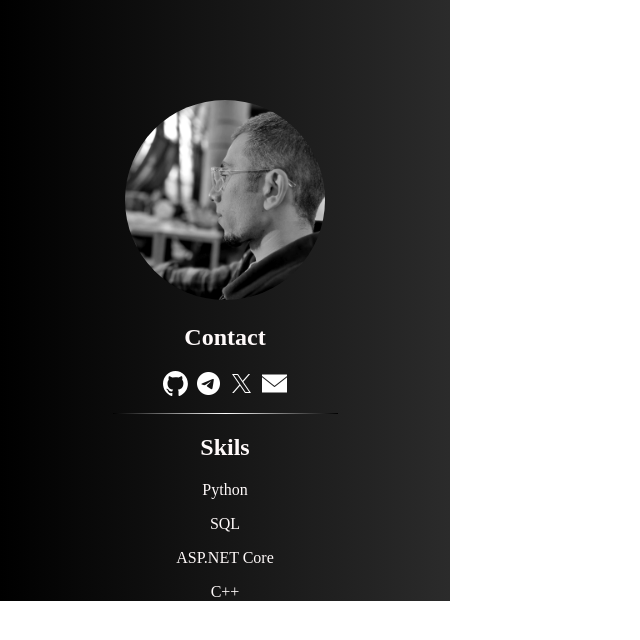
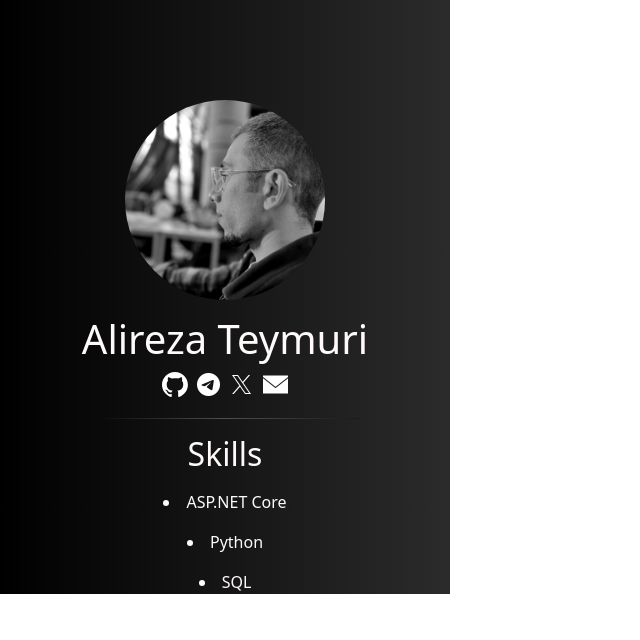
Before and after one commit to teymuri-alireza/teymuri-alireza.github.io, a plain HTML site: page index.html in a window 1280 px wide. Shown: the whole page, without its empty margins (0-640 px from the left). Drawn offline with nearby package versions, Linux system fonts and the light colour scheme.

Commit message:
wip: add skills

```diff
--- a/index.html
+++ b/index.html
@@ -5,14 +5,15 @@
     <meta name="viewport" content="width=device-width, initial-scale=1.0">
     <link rel="stylesheet" href="./static/style.css">
     <link rel="shortcut icon" href="./img/icons8-curly-brackets-16.png" type="image/x-icon">
+    <link href="https://cdn.jsdelivr.net/npm/bootstrap@5.3.8/dist/css/bootstrap.min.css" rel="stylesheet" integrity="sha384-sRIl4kxILFvY47J16cr9ZwB07vP4J8+LH7qKQnuqkuIAvNWLzeN8tE5YBujZqJLB" crossorigin="anonymous">
     <title>Home</title>
 </head>
 <body>
       <main>
         <div class="profile-div">
             <img class="profile-pic" src="./img/alireza-profile-pic.jpeg" />
+            <h1>Alireza Teymuri</h1>
             <div class="contact-div">
-                <h2>Contact</h2>
                 <a href="https://github.com/teymuri-alireza" target="_blank">
                     <img src="./img/github-mark-white.svg" alt="GitHub icon" />
                 </a>
@@ -28,15 +29,15 @@
             </div>
             <hr class="profile-skills-hr" />
             <div class="skills-div">
-                <h2>Skils</h2>
-                <p>Python</p>
-                <p>SQL</p>
-                <p>ASP.NET Core</p>
-                <p>C++</p>
+                <h2>Skills</h2>
+                <p><li>ASP.NET Core</li></p>
+                <p><li>Python</li></p>
+                <p><li>SQL</li></p>
             </div>
         </div>
         <div class="description-div"></div>
       </main>
 </body>
 <script src="./static/app.js"></script>
+<script src="https://cdn.jsdelivr.net/npm/bootstrap@5.3.8/dist/js/bootstrap.bundle.min.js" integrity="sha384-FKyoEForCGlyvwx9Hj09JcYn3nv7wiPVlz7YYwJrWVcXK/BmnVDxM+D2scQbITxI" crossorigin="anonymous"></script>
 </html>
--- a/static/style.css
+++ b/static/style.css
@@ -1,7 +1,5 @@
 body {
     /* cursor: url("../img/icons8-select-cursor-24.png") 0 0, auto; */
-    /* display: flex;
-    flex-direction: column; */
     margin: 0;
 }
 
@@ -13,15 +11,16 @@ body {
     padding-top: 100px;
     text-align: center;
 }
+.profile-div h1 {
+    color: snow;
+    padding-top: 15px;
+}
 .profile-pic {
     width: 200px;
     border-radius: 50%;
 }
 .contact-div {
     padding-bottom: 5px;
-}
-.contact-div h2 {
-    color: snow;
 }
 .contact-div a {
     text-decoration: none;
@@ -33,15 +32,18 @@ body {
     height: 25px;
 }
 .profile-skills-hr {
-    width: 50%;
+    margin-left: 20%;
+    width: 60%;
     height: 1px;
     border: none;
     background-image: linear-gradient(90deg, black, white, black);
 }
-.skills-div h2, .skills-div p {
+.skills-div h2, .skills-div li {
     color: snow;
 }
-
+.progress {
+    width: 50%;
+}
 
 @media screen and (max-width:800px) {
 
```
